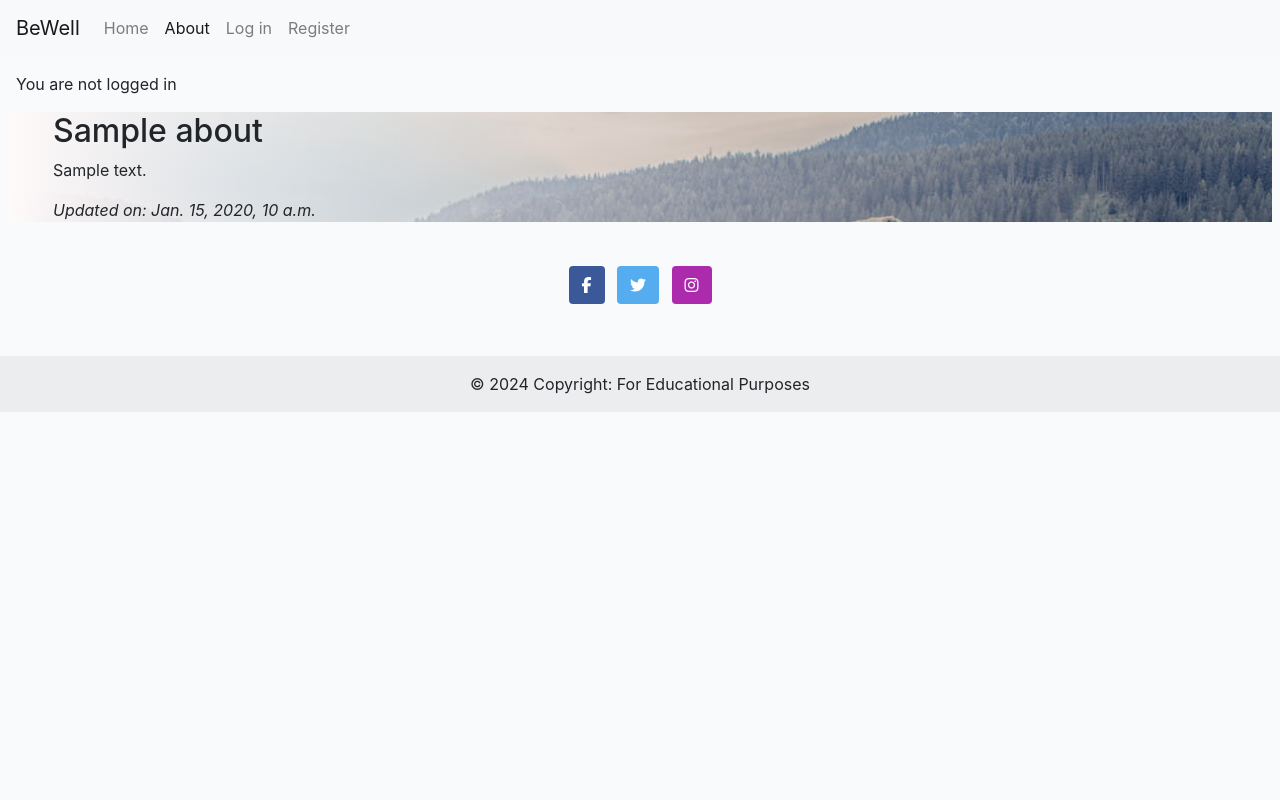
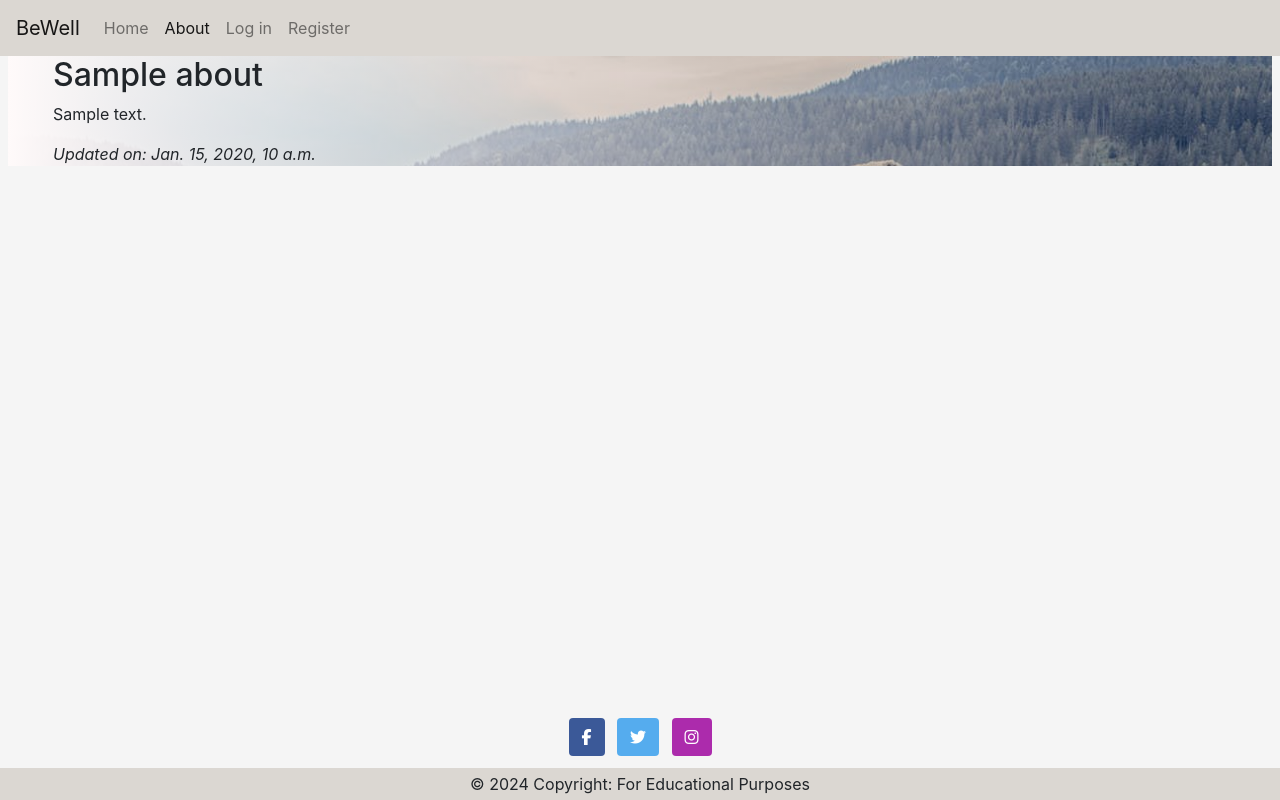
Before and after one commit to madeleine2086/pp4, a Django app: page /about/ in a window 1280 px wide. Run offline with Django 4.2, Linux system fonts and the light colour scheme; tables that the repository leaves empty hold one stand-in row (values such as "Sample post"); some libraries are stand-ins or nearby versions.

Commit message:
added new styles to header and footer

```diff
--- a/about/templates/about/about.html
+++ b/about/templates/about/about.html
@@ -1,12 +1,12 @@
 {% extends 'base.html' %}
 {% block content %}
 {% load static %}
-<div class="bg-image ml-2 mr-2" id="background-pic">
+<div class="bg-image ml-2 mr-2" id="bg-pic">
     <div class="container ml-0 background-white">
         <div class="col">
             <div class="col-6 text-black">
             <!-- Title goes between these h2 tags -->
-            <h2>{{ about.title }}</h2>
+            <h2 class="mt-2">{{ about.title }}</h2>
             <!-- Content goes directly underneath this -->
             <p class="text-black">{{ about.content | safe }}</p>
             </div>
--- a/my_project/settings.py
+++ b/my_project/settings.py
@@ -28,7 +28,7 @@ TEMPLATES_DIR = os.path.join(BASE_DIR, 'templates')
 SECRET_KEY = os.environ.get("SECRET_KEY")
 
 # SECURITY WARNING: don't run with debug turned on in production!
-DEBUG = False
+DEBUG = True
 
 ALLOWED_HOSTS = ['8000-madeleine2086-pp4-8cp6mc5i17p.ws-eu110.gitpod.io','.herokuapp.com']
 
--- a/static/css/style.css
+++ b/static/css/style.css
@@ -1,25 +1,4 @@
 
-
-.masthead {
-    margin-top: 10px;
-    overflow: hidden;
-    position: relative;
-    display: inline-block;
-    height: 33vh;
-    width: 100%;
-}
-
-.masthead-text {
-    background-color: #445261;
-    color: white;
-    position: relative;
-}
-
-.masthead-image {
-    position: relative;
-    overflow: hidden;
-    max-width: fit-content;
-}
 
 /* "About" styles - Bootstrap */
 
@@ -27,14 +6,17 @@
     background-image: linear-gradient(to left, rgba(250,250,250,0), rgba(255,250,250,1));
 }
 
-#background-pic {
+#bg-pic {
     background-image: url(../images/nature1.jpg);
     background-repeat: no-repeat;
     background-size: cover;
+    margin-bottom: 0;
 }
 
-body {
-    background-color: #F9FAFC;;
+main, body {
+    background-color: #f5f5f5;
+    margin-bottom: 0;
+    padding-bottom: 3;
 }
 
 /* Responsive styling */
--- a/templates/base.html
+++ b/templates/base.html
@@ -20,7 +20,7 @@
 </head>
 <body>
     <!-- Navigation -->
-    <nav class="navbar navbar-expand-lg navbar-light bg-light">
+    <nav class="navbar navbar-expand-lg navbar-light fixed-top" style="background-color: #dbd7d2;">
         <a class="navbar-brand" href="{% url 'home' %}">BeWell</a>
         <button class="navbar-toggler" type="button" data-toggle="collapse" data-target="#navbarNavAltMarkup"
                 aria-controls="navbarNavAltMarkup" aria-expanded="false" aria-label="Toggle navigation">
@@ -76,11 +76,11 @@
 
 
     <!-- Bootstrap Footer -->
-    <footer class="bg-body-tertiary text-center">
+    <footer class="bg-body-tertiary text-center fixed-bottom" style="background-color: transparent;">
       <!-- Grid container -->
-      <div class="container p-4 pb-0">
+      <div class="container p-1 mt-1">
         <!-- Section: Social media -->
-        <section class="mb-4">
+        <section class="mb-1">
           <!-- Facebook -->
           <a
           data-mdb-ripple-init
@@ -117,7 +117,7 @@
       <!-- Grid container -->
 
       <!-- Copyright -->
-      <div class="text-center p-3" style="background-color: rgba(0, 0, 0, 0.05);">
+      <div class="text-center p-1" style="background-color: #dbd7d2;">
         © 2024 Copyright: For Educational Purposes
       </div>
       <!-- Copyright -->
```
